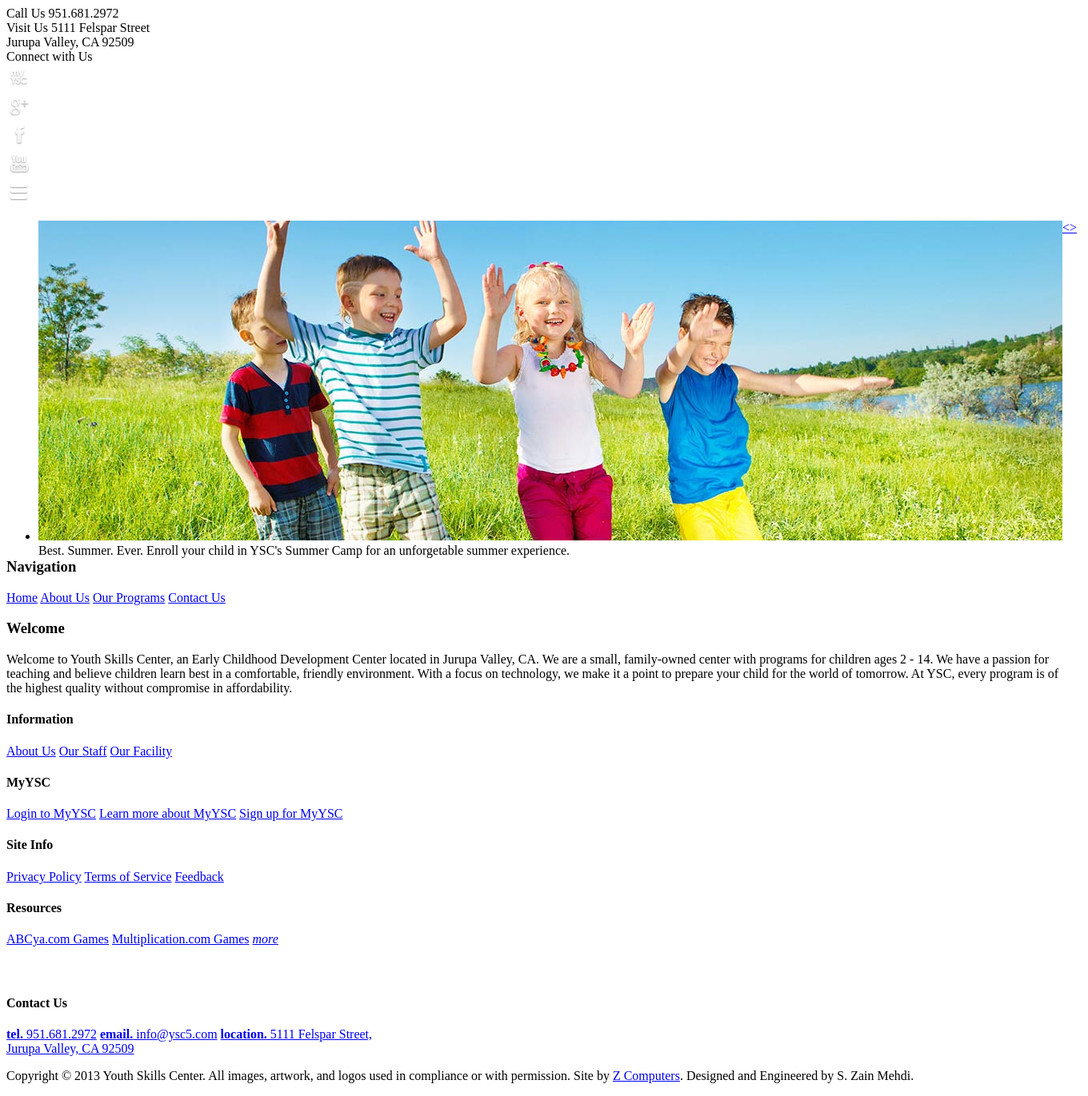
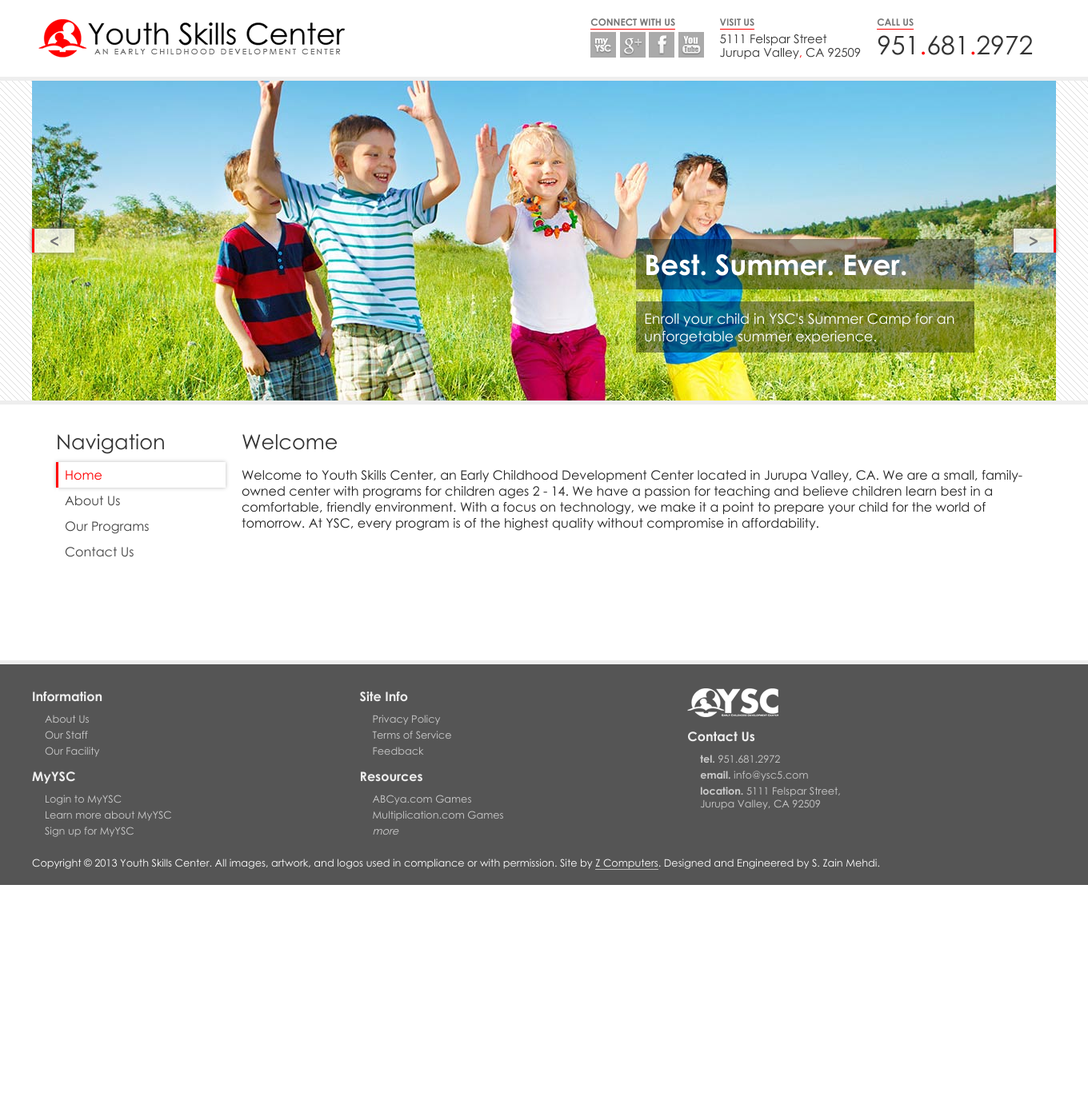
Before and after one commit to szainmehdi/ysc5, a PHP site: page / in a window 1360 px wide. Shown: the whole page at 80% size. After the commit the page ends 1107 px from the top, so only its background shows below. Run offline with PHP 8.4, Linux system fonts and the light colour scheme.

Commit message:
Reverted stylesheet changes

```diff
--- a/index.php
+++ b/index.php
@@ -10,7 +10,10 @@
     	<title>Home | Youth Skills Center - A Preschool & Childcare Center in Riverside, CA</title>
 
         <!-- Begin Stylesheets -->
-
+        <link href="styles/fonts.css" rel="stylesheet" type="text/css" />
+        <link href="styles/main.css" rel="stylesheet" type="text/css" />
+        <link href="styles/layout.css" rel="stylesheet" type="text/css" />
+        <link href="styles/banners.css" rel="stylesheet" type="text/css" />
         <link rel="shortcut icon" href="images/favicon/favicon_new2.ico" />
         <!-- End Stylesheets -->
 
```
